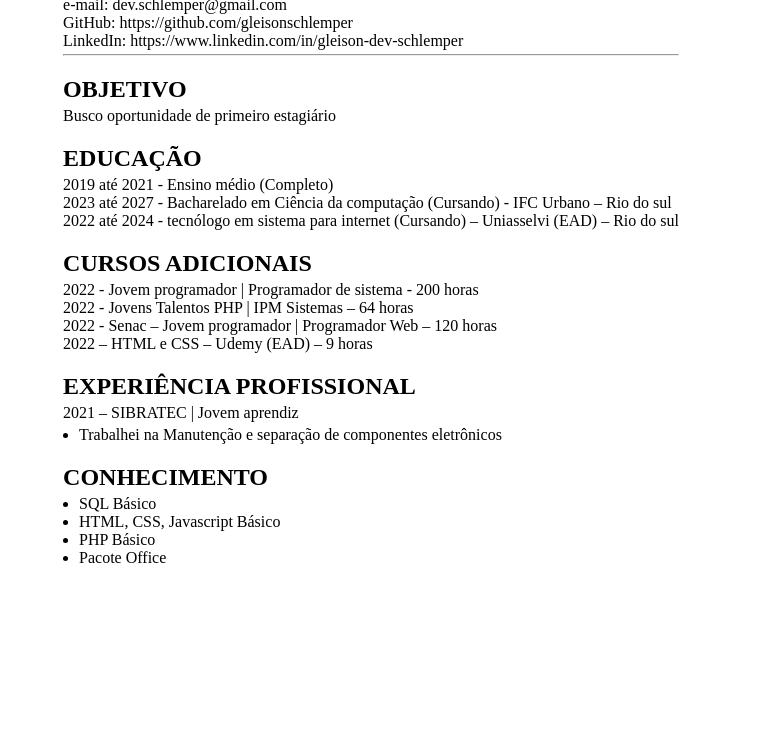
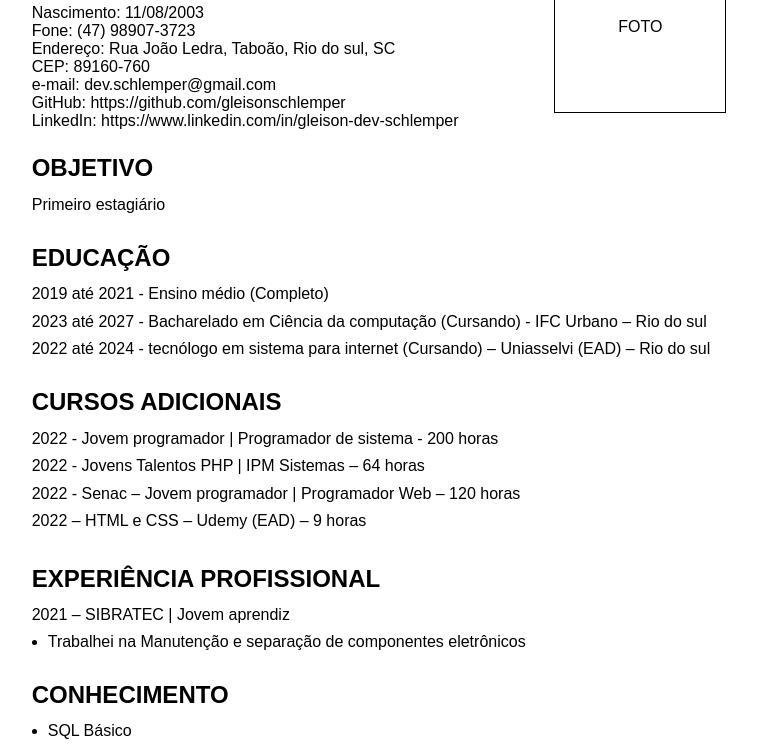
Before and after one commit to gleisonschlemper/Gleison, a plain HTML site: page index.html in a window 1280 px wide. Shown: the part 203-954 px from the top of the page, without its empty margins (269-1026 px from the left). Before the commit the page ends 820 px from the top, so only its background shows below. Drawn offline with Linux system fonts and the light colour scheme.

Commit message:
19-05-2003

```diff
--- a/index.html
+++ b/index.html
@@ -4,68 +4,17 @@
     <meta charset="UTF-8">
     <meta http-equiv="X-UA-Compatible" content="IE=edge">
     <meta name="viewport" content="width=device-width, initial-scale=1.0">
+    <link rel="stylesheet" href="style.css">
     <title>Document</title>
-    <style>
-
-        *{
-            padding: 0;
-            margin: 0;
-            outline: none;
-            text-decoration: none;
-        }
-
-        :root{
-            --largura: #ffffff
-        }
-
-        body{
-            max-width: 100vw;
-            height: 100vh;
-            outline: none;
-            background-color: var(--largura);
-            display: flex;
-            justify-content: center;
-            align-items: center;
-            padding: 10px;
-        }
-
-        .container{
-            max-width: 100vw;
-            height: 90%;
-            display: flex;
-            flex-direction: column;
-            gap: 4px;
-            position: relative;
-        }
-
-        .m-top-1{
-            margin-top: 1rem;
-        }
-
-        .m-bottom-1{
-            margin-bottom: 1rem;
-        }
-
-        .m-l-1{
-            margin-left: 1rem;
-        }
-
-        .foto{
-            width: 120px;
-            height: 110px;
-            position: absolute;
-            background: rgb(0, 255, 255);
-            right: 0;
-            top: 40px
-        }
-    </style>
 </head>
 <body>
     <main class="container">
-        <div class="foto">..</div>
+        <div class="foto justify-content-center d-flex align-items-center">
+            FOTO
+        </div>
 
         <!-- Parte de contato -->
-        <h1>Gleison Schlemper</h1>
+        <h1 class="p-1">Gleison Schlemper</h1>
         <div>
           <p>Brasileiro, Masculino, Solteiro, 19 anos</p>
           <p>Nacionalidade: Rio do sul / SC</p>
@@ -77,16 +26,14 @@
           <p>GitHub: https://github.com/gleisonschlemper</p>
           <p>LinkedIn: https://www.linkedin.com/in/gleison-dev-schlemper</p>
         </div>
-        <hr>
-
         <!-- Meu Objetivo Adquirir novos conhecimentos como estagiário   -->
-        <h2  class="m-top-1">OBJETIVO </h2> <!--  -->
+        <h2  class="m-top-1 p-1">OBJETIVO </h2> <!--  -->
         <p class="p-1">
-            Busco oportunidade de primeiro estagiário
+            Primeiro estagiário
         </p>
 
         <!-- Minha eduação -->
-        <h2  class="m-top-1">EDUCAÇÃO</h2>
+        <h2  class="m-top-1 p-1">EDUCAÇÃO</h2>
         <div>
             <p class="p-1">2019 até 2021 - Ensino médio (Completo)</p>
             <p class="p-1">2023 até 2027 - Bacharelado em Ciência da computação (Cursando) - IFC Urbano – Rio do sul</p>
@@ -94,24 +41,28 @@
         </div>
 
         <!-- Cursos que me ensinaram até aqui -->
-        <h2  class="m-top-1">CURSOS ADICIONAIS</h2>
+        <h2  class="m-top-1 p-1">CURSOS ADICIONAIS</h2>
         <div>
             <p class="p-1">2022 - Jovem programador | Programador de sistema - 200 horas</p>
             <p class="p-1">2022 - Jovens Talentos PHP | IPM Sistemas – 64 horas</p>
             <p class="p-1">2022 - Senac – Jovem programador | Programador Web – 120 horas</p>
             <p class="p-1">2022 – HTML e CSS – Udemy (EAD) – 9 horas</p>
         </div>
-        <h2 class="m-top-1">EXPERIÊNCIA PROFISSIONAL</h2>
-        <p class="p-1">2021 – SIBRATEC | Jovem aprendiz</p>
+
+        <!-- Experirêcia de trabalho  -->
+        <h2 class="m-top-1 p-2">EXPERIÊNCIA PROFISSIONAL</h2>
+        <p>2021 – SIBRATEC | Jovem aprendiz</p>
         <ul>
-            <li class="m-l-1">Trabalhei na Manutenção e separação de componentes eletrônicos </li>
+            <li class="m-l-1 p-1">Trabalhei na Manutenção e separação de componentes eletrônicos </li>
         </ul>
-        <h2 class="m-top-1">CONHECIMENTO</h2>
+
+        <!-- Conhehcimento -->
+        <h2 class="m-top-1 p-1">CONHECIMENTO</h2>
        <ul>
-            <li class="m-l-1">SQL Básico</li>
-            <li class="m-l-1">HTML, CSS, Javascript Básico </li>
-            <li class="m-l-1">PHP Básico </li>
-            <li class="m-l-1">Pacote Office </li>
+            <li class="m-l-1 p-1">SQL Básico</li>
+            <li class="m-l-1 p-1">HTML, CSS, Javascript Básico </li>
+            <li class="m-l-1 p-1">PHP Básico </li>
+            <li class="m-l-1 p-1">Pacote Office </li>
        </ul>
     </main>
 </body>
--- /dev/null
+++ b/style.css
@@ -0,0 +1,95 @@
+
+*{
+    padding: 0;
+    margin: 0;
+    outline: none;
+    text-decoration: none;
+}
+
+:root{
+    --largura: #ffffff
+}
+
+body{
+    max-width: 100vw;
+    height: 160vh;
+    outline: none;
+    background-color: var(--largura);
+    display: flex;
+    justify-content: center;
+    align-items: center;
+    font-family: Arial, Helvetica, sans-serif;
+}
+
+.container{
+    max-width: 100vw;
+    height: 80%;
+    display: flex;
+    flex-direction: column;
+    gap: 4px;
+    position: relative;
+    padding: 1rem;
+    margin-bottom: 1rem;
+}
+
+.d-flex{
+    display: flex;
+}
+.justify-content-center{
+    justify-content: center;
+}
+
+.align-items-center{
+    align-items: center;
+}
+
+img{
+    width: 100%;
+    height: 100%;
+}
+
+.m-top-1{
+    margin-top: 1rem;
+}
+
+.m-bottom-1{
+    margin-bottom: 1rem;
+}
+
+.m-l-1{
+    margin-left: 1rem;
+}
+
+.p-1{
+    padding: 0.3rem 0px;
+}
+
+.p-2{
+    padding: 0.6rem 0px;
+}
+
+.foto{
+    width: 170px;
+    height: 170px;
+    position: absolute;
+    border: 1px solid black;
+    right: 0;
+    top: 40px
+}
+
+
+@media (min-width: 400px) and (max-width: 600px){
+    .foto{
+        position: absolute;
+        top: -16%;
+        width: 140px;
+        height: 140px;
+        left:  5%
+    }
+    body{
+        height: 180vh;
+    }
+    .container{
+        height: 70%;
+    }
+}
```
Also changed, not shown: WhatsApp Image 2023-05-19 at 21.28.19.jpeg (added), 1 other file.
